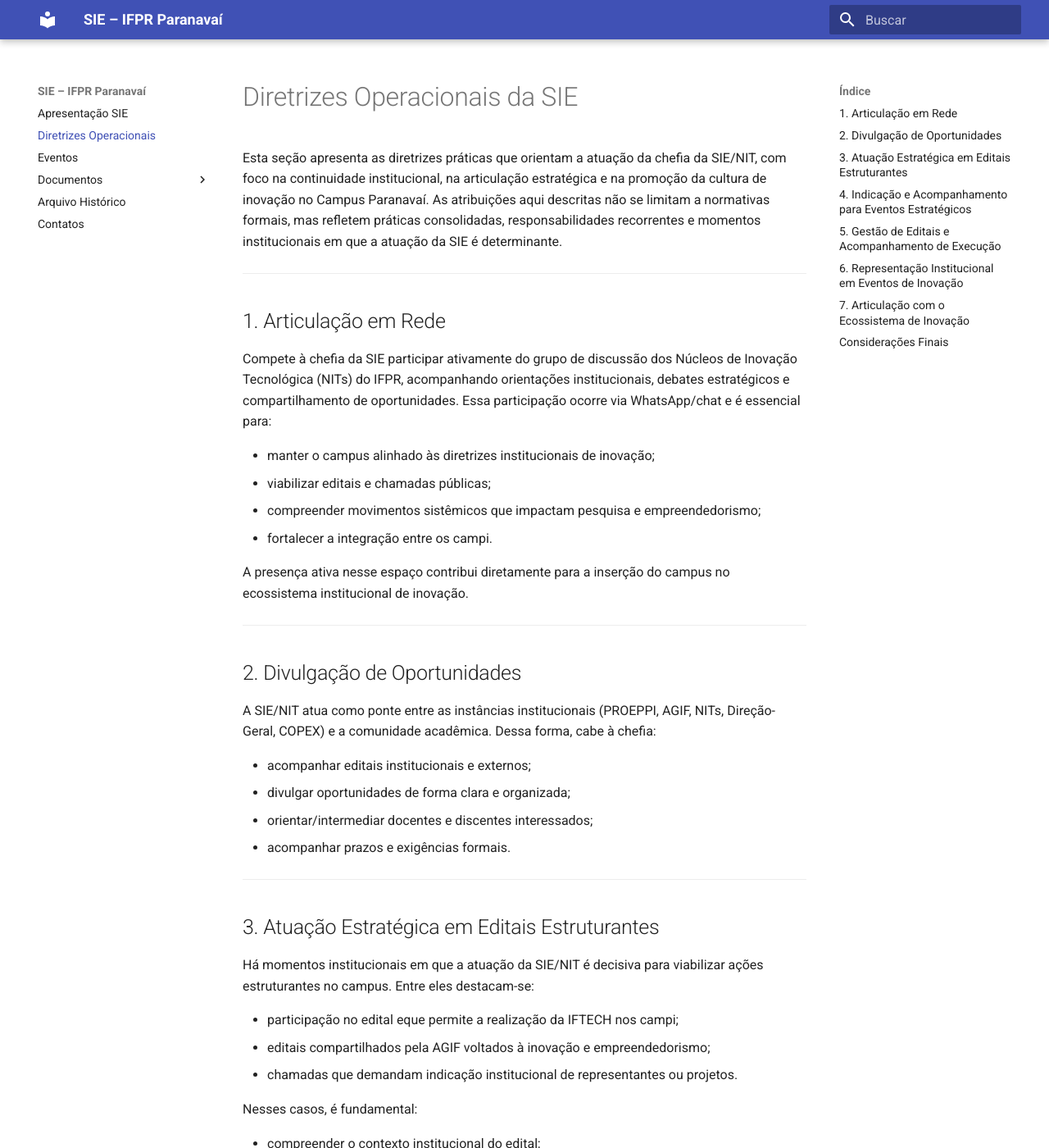
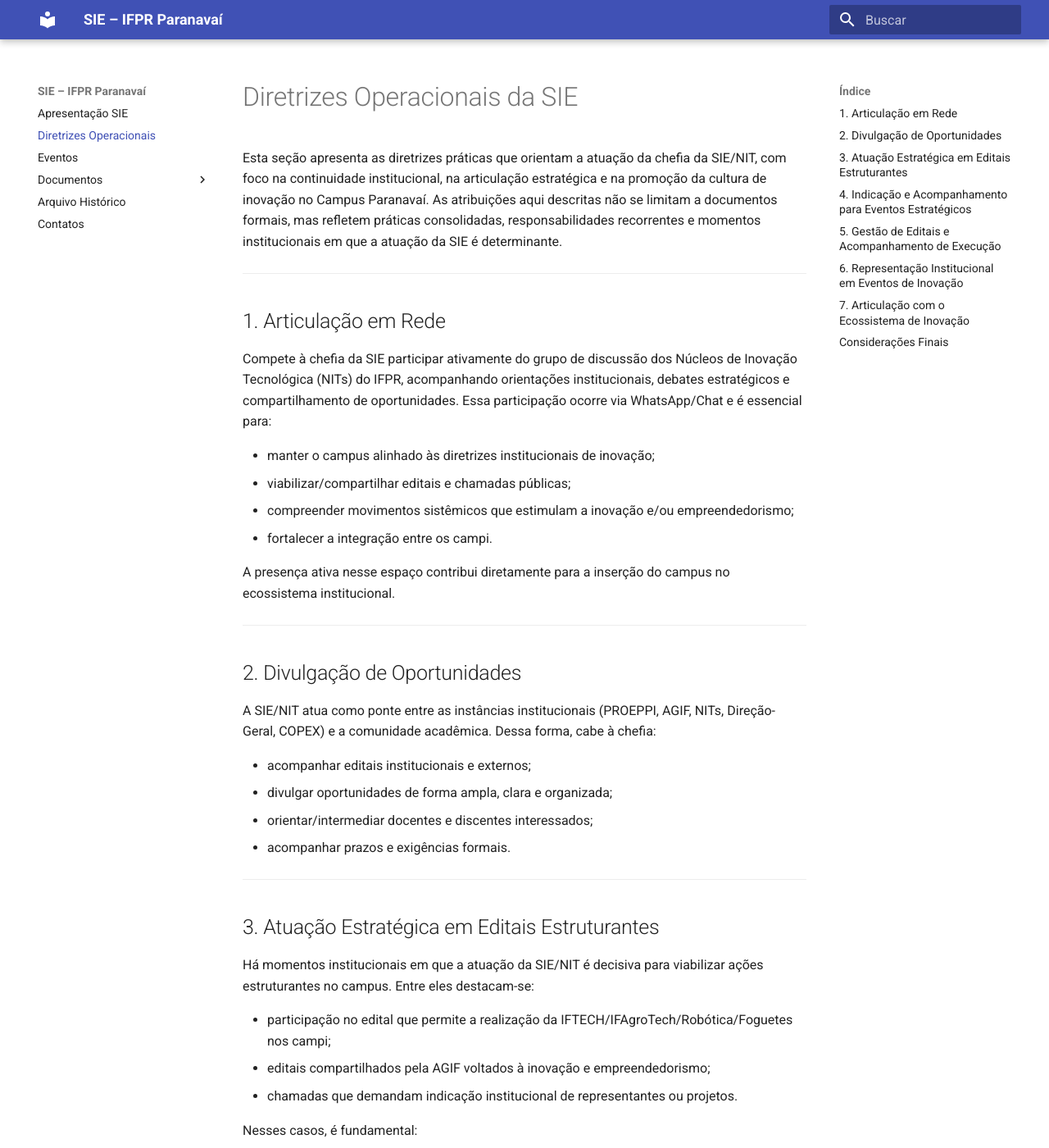
Before and after one commit to ifpr-sie-paranavai/dossie, an MkDocs documentation site: the page built from docs/diretrizes.md, in a window 1280 px wide and 1400 px high. Shown: the whole window at 82% size. Built offline with MkDocs 1.6.1 and Material for MkDocs 9.7.7, drawn with Linux system fonts in a browser that asks for light colours; some of the changed text lies outside the part shown.

Commit message:
Update diretrizes.md

```diff
--- a/docs/diretrizes.md
+++ b/docs/diretrizes.md
@@ -1,19 +1,19 @@
 # Diretrizes Operacionais da SIE
 
-Esta seção apresenta as diretrizes práticas que orientam a atuação da chefia da SIE/NIT, com foco na continuidade institucional, na articulação estratégica e na promoção da cultura de inovação no Campus Paranavaí. As atribuições aqui descritas não se limitam a normativas formais, mas refletem práticas consolidadas, responsabilidades recorrentes e momentos institucionais em que a atuação da SIE é determinante.
+Esta seção apresenta as diretrizes práticas que orientam a atuação da chefia da SIE/NIT, com foco na continuidade institucional, na articulação estratégica e na promoção da cultura de inovação no Campus Paranavaí. As atribuições aqui descritas não se limitam a documentos formais, mas refletem práticas consolidadas, responsabilidades recorrentes e momentos institucionais em que a atuação da SIE é determinante.
 
 ---
 
 ## 1. Articulação em Rede
 
-Compete à chefia da SIE participar ativamente do grupo de discussão dos Núcleos de Inovação Tecnológica (NITs) do IFPR, acompanhando orientações institucionais, debates estratégicos e compartilhamento de oportunidades. Essa participação ocorre via WhatsApp/chat e é essencial para:
+Compete à chefia da SIE participar ativamente do grupo de discussão dos Núcleos de Inovação Tecnológica (NITs) do IFPR, acompanhando orientações institucionais, debates estratégicos e compartilhamento de oportunidades. Essa participação ocorre via WhatsApp/Chat e é essencial para:
 
 - manter o campus alinhado às diretrizes institucionais de inovação;
-- viabilizar editais e chamadas públicas;
-- compreender movimentos sistêmicos que impactam pesquisa e empreendedorismo;
+- viabilizar/compartilhar editais e chamadas públicas;
+- compreender movimentos sistêmicos que estimulam a inovação e/ou empreendedorismo;
 - fortalecer a integração entre os campi.
 
-A presença ativa nesse espaço contribui diretamente para a inserção do campus no ecossistema institucional de inovação.
+A presença ativa nesse espaço contribui diretamente para a inserção do campus no ecossistema institucional.
 
 ---
 
@@ -22,7 +22,7 @@ A presença ativa nesse espaço contribui diretamente para a inserção do campu
 A SIE/NIT atua como ponte entre as instâncias institucionais (PROEPPI, AGIF, NITs, Direção-Geral, COPEX) e a comunidade acadêmica. Dessa forma, cabe à chefia:
 
 - acompanhar editais institucionais e externos;
-- divulgar oportunidades de forma clara e organizada;
+- divulgar oportunidades de forma ampla, clara e organizada;
 - orientar/intermediar docentes e discentes interessados;
 - acompanhar prazos e exigências formais.
 
@@ -32,7 +32,7 @@ A SIE/NIT atua como ponte entre as instâncias institucionais (PROEPPI, AGIF, NI
 
 Há momentos institucionais em que a atuação da SIE/NIT é decisiva para viabilizar ações estruturantes no campus. Entre eles destacam-se:
 
-- participação no edital eque permite a realização da IFTECH nos campi;
+- participação no edital que permite a realização da IFTECH/IFAgroTech/Robótica/Foguetes nos campi;
 - editais compartilhados pela AGIF voltados à inovação e empreendedorismo;
 - chamadas que demandam indicação institucional de representantes ou projetos.
 
@@ -93,7 +93,7 @@ A chefia da SIE/NIT exerce papel de representação institucional do campus em e
 
 A participação pode ocorrer por meio de:
 
-- representação formal do campus;
+- representação formal do campus no Conselho Municipal de Inovação de Paranavaí ou em outras organizações;
 - viabilização da participação de estudantes e servidores;
 - articulação de equipes para competições e desafios;
 - interlocução com parceiros estratégicos.
```
